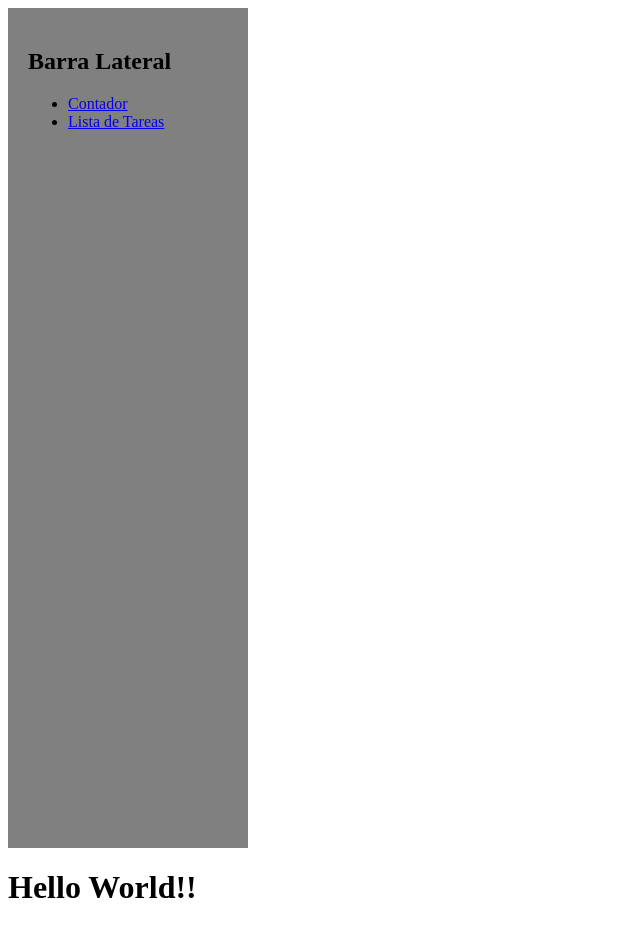
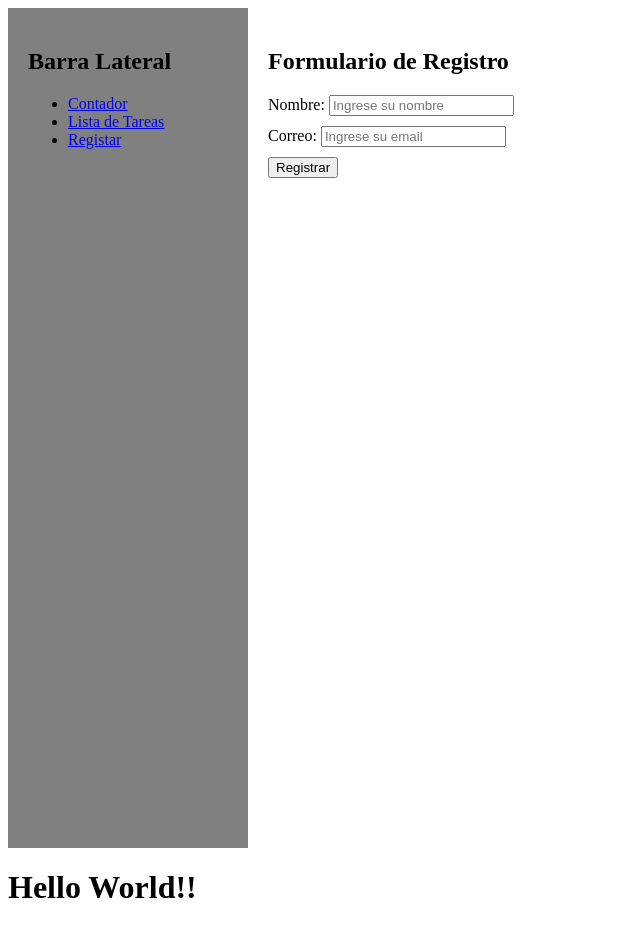
Before and after one commit to constanzaperez0215/miPrimer-Vue.js, a Vue app: page /registar in a window 1280 px wide. Shown: the whole page, without its empty margins (0-640 px from the left). Built offline with nearby package versions, Linux system fonts and the light colour scheme.

Commit message:
se agrega un formulario con validación con yup

```diff
--- a/package.json
+++ b/package.json
@@ -10,7 +10,9 @@
     "lint": "eslint . --ext .vue,.js,.jsx,.cjs,.mjs --fix --ignore-path .gitignore"
   },
   "dependencies": {
+    "@vee-validate/yup": "^4.13.2",
     "pinia": "^2.1.7",
+    "vee-validate": "^4.13.2",
     "vue": "^3.4.29",
     "vue-router": "^4.3.3"
   },
--- a/src/components/SideBar.vue
+++ b/src/components/SideBar.vue
@@ -8,6 +8,9 @@
       </li>
       <li>
         <RouterLink to="/lista-de-tareas">Lista de Tareas</RouterLink>
+      </li>
+      <li>
+        <RouterLink to="/registar">Registar</RouterLink>
       </li>
     </ul>
   </div>
--- /dev/null
+++ b/src/modules/registro/schemas/validationSchema.js
@@ -0,0 +1,6 @@
+import * as yup from 'yup'
+
+export const schema = yup.object({
+  nombre: yup.string().required(),
+  email: yup.string().email().required()
+})
--- /dev/null
+++ b/src/modules/registro/views/RegistrarView.vue
@@ -0,0 +1,35 @@
+<script setup>
+  import { Form, Field, ErrorMessage } from 'vee-validate';
+  import { schema } from '../schemas/validationSchema';
+
+  const onSubmit = () => {
+    console.log('Se ha enviado el formulario')
+  }
+</script>
+
+<template>
+  <div>
+    <h2>Formulario de Registro</h2>
+    <Form :validation-schema="schema" @submit="onSubmit">
+      <div class="form">
+        <label for="nombre">Nombre: </label>
+        <Field type="text" name="nombre" placeholder="Ingrese su nombre" />
+        <ErrorMessage name="nombre"></ErrorMessage>
+      </div>
+      <div class="form">
+        <label for="correo">Correo: </label>
+        <Field type="email" name="email" id="email" placeholder="Ingrese su email" />
+        <ErrorMessage name="email"></ErrorMessage>
+      </div>
+      <div class="form">
+        <button type="submit">Registrar</button>
+      </div>
+    </Form>
+  </div>
+</template>
+
+<style>
+  .form{
+    margin-bottom: 10px;
+  }
+</style>
--- a/src/router/index.js
+++ b/src/router/index.js
@@ -1,6 +1,7 @@
 import { createRouter, createWebHistory } from 'vue-router'
-import ListaDeTareas from '@/components/ListaDeTareas.vue'
-import MiContador from '@/components/MiContador.vue'
+import ListaDeTareas from '@/modules/listaDeTareas/components/ListaDeTareas.vue'
+import MiContador from '@/modules/contador/components/MiContador.vue'
+import RegistrarView from '@/modules/registro/views/RegistrarView.vue'
 
 
 const router = createRouter({
@@ -15,6 +16,11 @@
       path: '/lista-de-tareas',
       name: 'lista-de-tareas',
       component: ListaDeTareas
+    },
+    {
+      path: '/registar',
+      name: 'registar',
+      component: RegistrarView
     }
   ]
 })
--- a/src/views/MainView.vue
+++ b/src/views/MainView.vue
@@ -1,5 +1,5 @@
 <script setup>
-  import Sidebar from '@/components/Sidebar.vue';
+  import Sidebar from '../components/SideBar.vue';
 </script>
 
 <template>
```
Also changed, not shown: src/modules/contador/components/MiContador.vue (renamed from src/components/MiContador.vue), src/modules/listaDeTareas/components/ListaDeTareas.vue (renamed from src/components/ListaDeTareas.vue), 1 other file (tests, documents, lock files or other folders).
